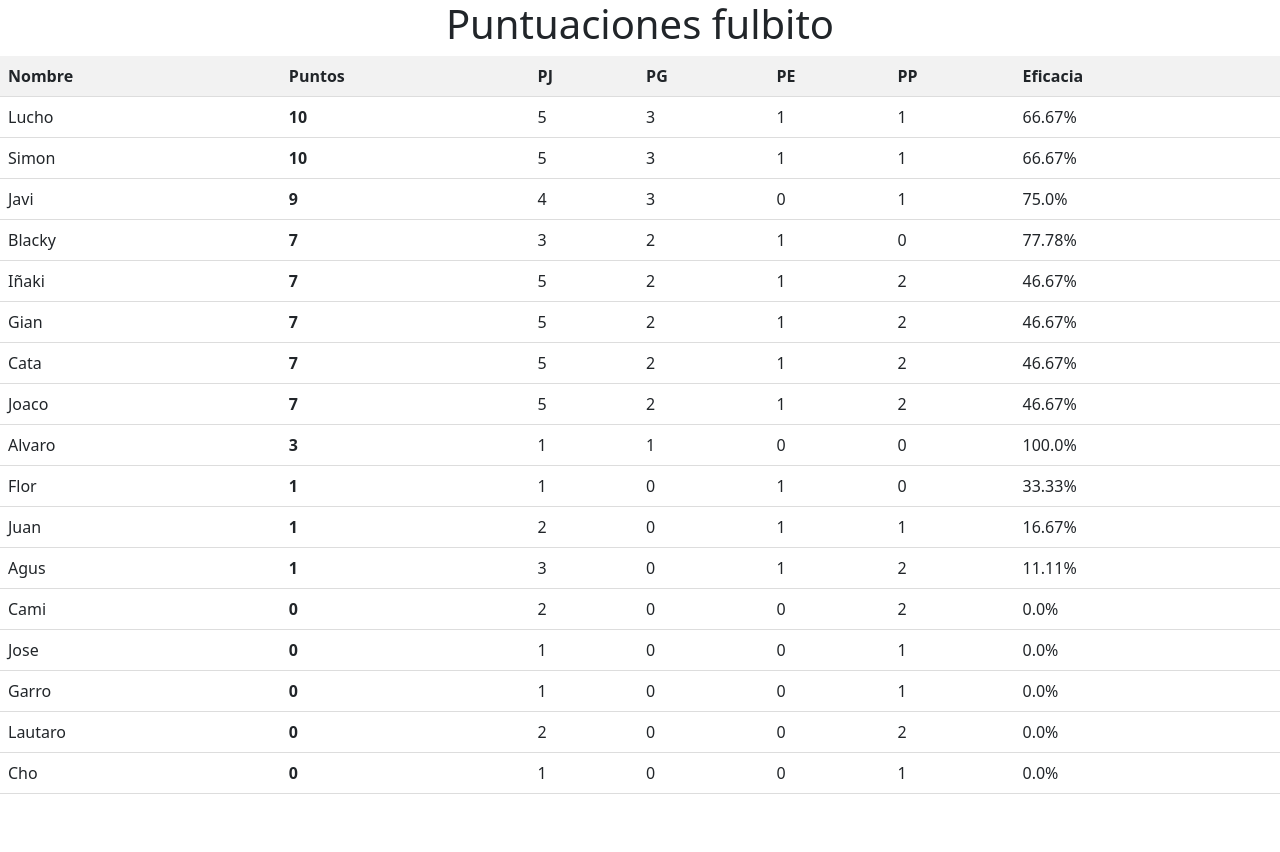
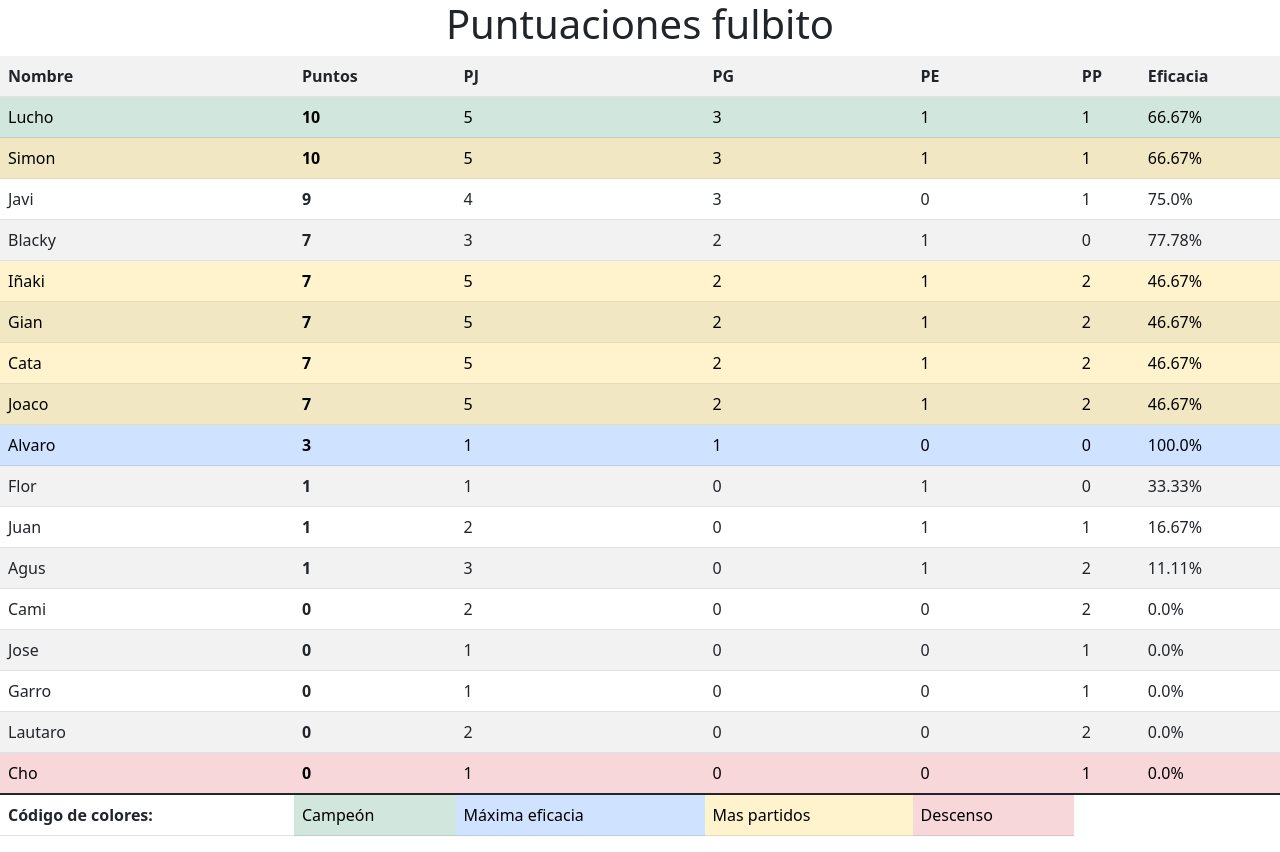
Before and after one commit to javidelrojoo/javidelrojoo.github.io, a Flask app: page / in a window 1280 px wide. Before the commit the page ends 794 px from the top, so only its background shows below. Run offline with Flask 3, Linux system fonts and the light colour scheme.

Commit message:
Agrego colores

```diff
--- a/build/index.html
+++ b/build/index.html
@@ -6,27 +6,11 @@
 <script src="https://cdn.jsdelivr.net/npm/bootstrap@5.3.0/dist/js/bootstrap.bundle.min.js" integrity="sha384-geWF76RCwLtnZ8qwWowPQNguL3RmwHVBC9FhGdlKrxdiJJigb/j/68SIy3Te4Bkz" crossorigin="anonymous"></script>
     <meta name="viewport" content="width=device-width, initial-scale=1.0">
     <title>Puntuaciones fulbito</title>
-    <style>
-        table {
-            border-collapse: collapse;
-            width: 100%;
-        }
-
-        th, td {
-            padding: 8px;
-            text-align: left;
-            border-bottom: 1px solid #ddd;
-        }
-
-        th {
-            background-color: #f2f2f2;
-        }
-    </style>
 </head>
 <body>
     <h1 class="text-center">Puntuaciones fulbito</h1>
 
-    <table>
+    <table class="table table-hover table-striped">
         <tr>
             <th>Nombre</th>
             <th>Puntos</th>
@@ -37,7 +21,9 @@
             <th>Eficacia</th>
         </tr>
 
-        <tr>
+
+            <tr class="table-success">
+
             <td>Lucho</td>
             <td><b>10</b></td>
             <td>5</td>
@@ -47,7 +33,9 @@
             <td>66.67%</td>
         </tr>
 
-        <tr>
+
+            <tr class="table-warning">
+
             <td>Simon</td>
             <td><b>10</b></td>
             <td>5</td>
@@ -57,7 +45,9 @@
             <td>66.67%</td>
         </tr>
 
+
             <tr>
+
             <td>Javi</td>
             <td><b>9</b></td>
             <td>4</td>
@@ -67,7 +57,9 @@
             <td>75.0%</td>
         </tr>
 
+
             <tr>
+
             <td>Blacky</td>
             <td><b>7</b></td>
             <td>3</td>
@@ -77,7 +69,9 @@
             <td>77.78%</td>
         </tr>
 
-        <tr>
+
+            <tr class="table-warning">
+
             <td>Iñaki</td>
             <td><b>7</b></td>
             <td>5</td>
@@ -87,7 +81,9 @@
             <td>46.67%</td>
         </tr>
 
-        <tr>
+
+            <tr class="table-warning">
+
             <td>Gian</td>
             <td><b>7</b></td>
             <td>5</td>
@@ -97,7 +93,9 @@
             <td>46.67%</td>
         </tr>
 
-        <tr>
+
+            <tr class="table-warning">
+
             <td>Cata</td>
             <td><b>7</b></td>
             <td>5</td>
@@ -107,7 +105,9 @@
             <td>46.67%</td>
         </tr>
 
-        <tr>
+
+            <tr class="table-warning">
+
             <td>Joaco</td>
             <td><b>7</b></td>
             <td>5</td>
@@ -117,7 +117,9 @@
             <td>46.67%</td>
         </tr>
 
-        <tr>
+
+            <tr class="table-primary">
+
             <td>Alvaro</td>
             <td><b>3</b></td>
             <td>1</td>
@@ -127,7 +129,9 @@
             <td>100.0%</td>
         </tr>
 
+
             <tr>
+
             <td>Flor</td>
             <td><b>1</b></td>
             <td>1</td>
@@ -137,7 +141,9 @@
             <td>33.33%</td>
         </tr>
 
+
             <tr>
+
             <td>Juan</td>
             <td><b>1</b></td>
             <td>2</td>
@@ -147,7 +153,9 @@
             <td>16.67%</td>
         </tr>
 
+
             <tr>
+
             <td>Agus</td>
             <td><b>1</b></td>
             <td>3</td>
@@ -157,7 +165,9 @@
             <td>11.11%</td>
         </tr>
 
+
             <tr>
+
             <td>Cami</td>
             <td><b>0</b></td>
             <td>2</td>
@@ -167,7 +177,9 @@
             <td>0.0%</td>
         </tr>
 
+
             <tr>
+
             <td>Jose</td>
             <td><b>0</b></td>
             <td>1</td>
@@ -177,7 +189,9 @@
             <td>0.0%</td>
         </tr>
 
+
             <tr>
+
             <td>Garro</td>
             <td><b>0</b></td>
             <td>1</td>
@@ -187,7 +201,9 @@
             <td>0.0%</td>
         </tr>
 
+
             <tr>
+
             <td>Lautaro</td>
             <td><b>0</b></td>
             <td>2</td>
@@ -197,7 +213,9 @@
             <td>0.0%</td>
         </tr>
 
-        <tr>
+
+            <tr class="table-danger">
+
             <td>Cho</td>
             <td><b>0</b></td>
             <td>1</td>
@@ -207,6 +225,23 @@
             <td>0.0%</td>
         </tr>
 
+        <tfoot class="table-group-divider">
+            <td>
+                <strong>Código de colores:</strong><br>
+            </td>
+            <td class="table-success">
+                Campeón
+            </td>
+            <td class="table-primary">
+                Máxima eficacia
+            </td>
+            <td class="table-warning">
+                Mas partidos
+            </td>
+            <td class="table-danger">
+                Descenso
+            </td>
+        </tfoot>
     </table>
 </body>
 </html>
--- a/main.py
+++ b/main.py
@@ -4,6 +4,7 @@ from flask_frozen import Freezer
 import csv
 import os
 import shutil
+import numpy as np
 
 app = Flask(__name__)
 freezer = Freezer(app)
@@ -19,7 +20,12 @@ def obtener_puntuaciones():
 @app.route('/')
 def index():
     puntuaciones = obtener_puntuaciones()
-    return render_template('index.html', puntuaciones=puntuaciones)
+    effs = [(float(x[1])*3+float(x[2]))/(float(x[1]) + float(x[2]) + float(x[3])) for x in puntuaciones]
+    max_eff = [i for i,x in enumerate(effs) if x == max(effs)]
+
+    PJs = [float(x[1]) + float(x[2]) + float(x[3]) for x in puntuaciones]
+    max_PJ = [i for i,x in enumerate(PJs) if x == max(PJs)]
+    return render_template('index.html', puntuaciones=puntuaciones, max_eff=max_eff, max_PJ=max_PJ)
 
 @freezer.register_generator
 def index():
--- a/requirements.txt
+++ b/requirements.txt
@@ -1,2 +1,3 @@
 flask
 Frozen-Flask
+numpy
--- a/templates/index.html
+++ b/templates/index.html
@@ -3,30 +3,14 @@
 <head>
     <meta charset="UTF-8">
     <link href="https://cdn.jsdelivr.net/npm/bootstrap@5.3.0/dist/css/bootstrap.min.css" rel="stylesheet" integrity="sha384-9ndCyUaIbzAi2FUVXJi0CjmCapSmO7SnpJef0486qhLnuZ2cdeRhO02iuK6FUUVM" crossorigin="anonymous">
-    <script src="https://cdn.jsdelivr.net/npm/bootstrap@5.3.0/dist/js/bootstrap.bundle.min.js" integrity="sha384-geWF76RCwLtnZ8qwWowPQNguL3RmwHVBC9FhGdlKrxdiJJigb/j/68SIy3Te4Bkz" crossorigin="anonymous"></script>
+<script src="https://cdn.jsdelivr.net/npm/bootstrap@5.3.0/dist/js/bootstrap.bundle.min.js" integrity="sha384-geWF76RCwLtnZ8qwWowPQNguL3RmwHVBC9FhGdlKrxdiJJigb/j/68SIy3Te4Bkz" crossorigin="anonymous"></script>
     <meta name="viewport" content="width=device-width, initial-scale=1.0">
     <title>Puntuaciones fulbito</title>
-    <style>
-        table {
-            border-collapse: collapse;
-            width: 100%;
-        }
-
-        th, td {
-            padding: 8px;
-            text-align: left;
-            border-bottom: 1px solid #ddd;
-        }
-
-        th {
-            background-color: #f2f2f2;
-        }
-    </style>
 </head>
 <body>
     <h1 class="text-center">Puntuaciones fulbito</h1>
 
-    <table>
+    <table class="table table-hover table-striped">
         <tr>
             <th>Nombre</th>
             <th>Puntos</th>
@@ -36,17 +20,44 @@
             <th>PP</th>
             <th>Eficacia</th>
         </tr>
-        {% for rows in puntuaciones %}
-        <tr>
-            <td>{{ rows[0] }}</td>
-            <td><b>{{ (rows[1]|float *3 + rows[2]|float)|int }}</b></td>
-            <td>{{ (rows[1]|float + rows[2]|float + rows[3]|float)|int }}</td>
-            <td>{{ rows[1] }}</td>
-            <td>{{ rows[2] }}</td>
-            <td>{{ rows[3] }}</td>
-            <td>{{ (100/3 *(rows[1]|float *3 + rows[2]|float)/(rows[1]|float + rows[2]|float + rows[3]|float))|round(2) }}%</td>
+        {% for index in range(puntuaciones|length) %}
+        {% if index == 0 %}
+            <tr class="table-success">
+        {% elif index == puntuaciones|length-1 %}
+            <tr class="table-danger">
+        {% elif index in max_eff %}
+            <tr class="table-primary">
+        {% elif index in max_PJ %}
+            <tr class="table-warning">
+        {% else %}
+            <tr>
+        {% endif %}
+            <td>{{ puntuaciones[index][0] }}</td>
+            <td><b>{{ (puntuaciones[index][1]|float *3 + puntuaciones[index][2]|float)|int }}</b></td>
+            <td>{{ (puntuaciones[index][1]|float + puntuaciones[index][2]|float + puntuaciones[index][3]|float)|int }}</td>
+            <td>{{ puntuaciones[index][1] }}</td>
+            <td>{{ puntuaciones[index][2] }}</td>
+            <td>{{ puntuaciones[index][3] }}</td>
+            <td>{{ (100/3 *(puntuaciones[index][1]|float *3 + puntuaciones[index][2]|float)/(puntuaciones[index][1]|float + puntuaciones[index][2]|float + puntuaciones[index][3]|float))|round(2) }}%</td>
         </tr>
         {% endfor %}
+        <tfoot class="table-group-divider">
+            <td>
+                <strong>Código de colores:</strong><br>
+            </td>
+            <td class="table-success">
+                Campeón
+            </td>
+            <td class="table-primary">
+                Máxima eficacia
+            </td>
+            <td class="table-warning">
+                Mas partidos
+            </td>
+            <td class="table-danger">
+                Descenso
+            </td>
+        </tfoot>
     </table>
 </body>
 </html>
```
Also changed, not shown: index.html (+60 -25 lines). Lines whose indentation alone changed are shown as unchanged.
